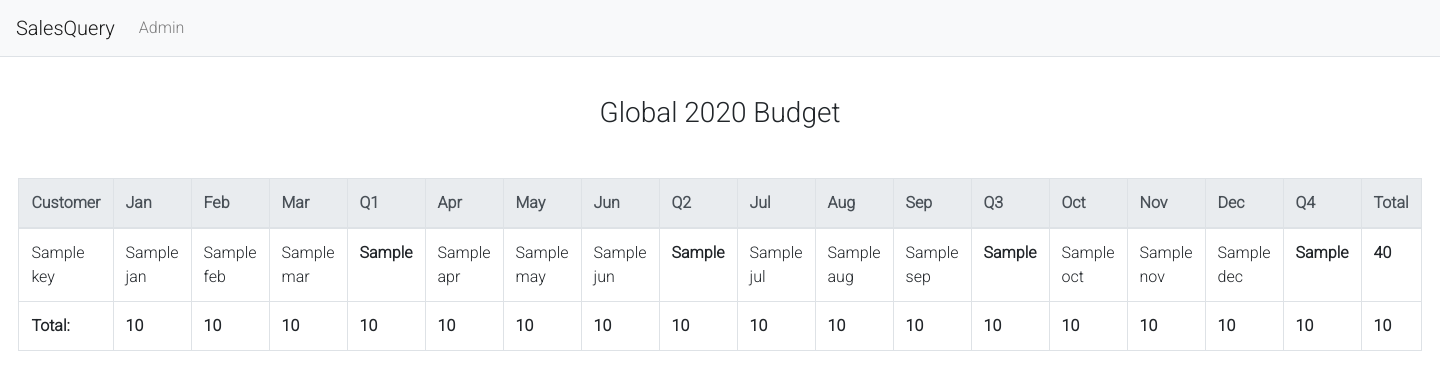
After one commit to anthonyvittoria/Ledger, a Django app: template templates/SalesQuery/budget_global_customer.html in a window 1440 px wide. The commit adds this page. Shown: the top 390 px of the page. Run offline with Django 3.2, Linux system fonts and the light colour scheme; the template is opened without the code that fills it: most values are stand-ins (such as "Sample title", 1, 10 or a date in 2020); some libraries are stand-ins or nearby versions.

Commit message:
Add global budget by customer view

```diff
--- /dev/null
+++ b/templates/SalesQuery/budget_global_customer.html
@@ -0,0 +1,83 @@
+{% extends 'SalesQuery/base.html' %} {% load static %}{% load humanize %}
+
+    {% block body%}
+        <h3 class="mt-5 text-center">Global {{ year }} Budget</h3>
+
+        {% if customer_data %}
+        <table class="table table-hover table-bordered sortable my-5 text-left">
+            <thead class="thead-light">
+                <tr>
+                    <th scope="col">Customer</th>
+                    <th scope="col">Jan</th>
+                    <th scope="col">Feb</th>
+                    <th scope="col">Mar</th>
+                    <th scope="col">Q1</th>
+                    <th scope="col">Apr</th>
+                    <th scope="col">May</th>
+                    <th scope="col">Jun</th>
+                    <th scope="col">Q2</th>
+                    <th scope="col">Jul</th>
+                    <th scope="col">Aug</th>
+                    <th scope="col">Sep</th>
+                    <th scope="col">Q3</th>
+                    <th scope="col">Oct</th>
+                    <th scope="col">Nov</th>
+                    <th scope="col">Dec</th>
+                    <th scope="col">Q4</th>
+                    <th scope="col">Total</th>
+                </tr>
+            </thead>
+            <tbody>
+                {% for key, value in customer_data.items %}
+                <tr>
+                    <td title="{{ key }}">{{ key|truncatechars:10 }}</td>
+                    <td>{{ value.jan }}</td>
+                    <td>{{ value.feb }}</td>
+                    <td>{{ value.mar }}</td>
+                    <td class="font-weight-bold">{{ value.q1 }}</td>
+                    <td>{{ value.apr }}</td>
+                    <td>{{ value.may }}</td>
+                    <td>{{ value.jun }}</td>
+                    <td class="font-weight-bold">{{ value.q2 }}</td>
+                    <td>{{ value.jul }}</td>
+                    <td>{{ value.aug }}</td>
+                    <td>{{ value.sep }}</td>
+                    <td class="font-weight-bold">{{ value.q3 }}</td>
+                    <td>{{ value.oct }}</td>
+                    <td>{{ value.nov }}</td>
+                    <td>{{ value.dec }}</td>
+                    <td class="font-weight-bold">{{ value.q4 }}</td>
+                    <td class="font-weight-bold">{{ value.q1|add:value.q2|add:value.q3|add:value.q4 }}</td>
+                </tr>
+                {% endfor %}
+                <tr data-disablesort="true">
+                    <td class="font-weight-bold">Total:</td>
+                    <td class="font-weight-bold">{{ jan_total }}</td>
+                    <td class="font-weight-bold">{{ feb_total }}</td>
+                    <td class="font-weight-bold">{{ mar_total }}</td>
+                    <td class="font-weight-bold">{{ q1_total }}</td>
+                    <td class="font-weight-bold">{{ apr_total }}</td>
+                    <td class="font-weight-bold">{{ may_total }}</td>
+                    <td class="font-weight-bold">{{ jun_total }}</td>
+                    <td class="font-weight-bold">{{ q2_total }}</td>
+                    <td class="font-weight-bold">{{ jul_total }}</td>
+                    <td class="font-weight-bold">{{ aug_total }}</td>
+                    <td class="font-weight-bold">{{ sep_total }}</td>
+                    <td class="font-weight-bold">{{ q3_total }}</td>
+                    <td class="font-weight-bold">{{ oct_total }}</td>
+                    <td class="font-weight-bold">{{ nov_total }}</td>
+                    <td class="font-weight-bold">{{ dec_total }}</td>
+                    <td class="font-weight-bold">{{ q4_total }}</td>
+                    <td class="font-weight-bold">{{ budget_total }}</td>
+                </tr>
+            </tbody>
+        </table>
+        {% endif %}
+
+        <script src="https://code.jquery.com/jquery-3.3.1.slim.min.js" integrity="sha384-q8i/X+965DzO0rT7abK41JStQIAqVgRVzpbzo5smXKp4YfRvH+8abtTE1Pi6jizo" crossorigin="anonymous"></script>
+        <script src="https://cdnjs.cloudflare.com/ajax/libs/popper.js/1.14.7/umd/popper.min.js" integrity="sha384-UO2eT0CpHqdSJQ6hJty5KVphtPhzWj9WO1clHTMGa3JDZwrnQq4sF86dIHNDz0W1" crossorigin="anonymous"></script>
+        <script src="{% static 'SalesQuery/bootstrap.bundle.js' %}"></script>
+
+        <!-- Add bootstrap-sortable -->
+        <script src="{% static 'SalesQuery/bootstrap-sortable.js' %}"></script>
+    {% endblock %}
--- a/templates/SalesQuery/index.html
+++ b/templates/SalesQuery/index.html
@@ -29,7 +29,7 @@
                 <a href="{% url 'cl_budget_region_sector' %}" class="dropdown-item">Sales by Region by Sector</a>
                 <div class="dropdown-divider"></div>
                 <a href="{% url 'cy_budget_global_plant' %}" class="dropdown-item">Global sales by Plant</a>
-                <a href="#" class="dropdown-item">Global sales by Customer</a>
+                <a href="{% url 'cy_budget_global_customer' %}" class="dropdown-item">Global sales by Customer</a>
                 <a href="#" class="dropdown-item">Global sales by Sector</a>
                 <a href="#" class="dropdown-item">Global sales by Region</a>
             </div>
--- a/urls.py
+++ b/urls.py
@@ -32,4 +32,8 @@ urlpatterns = [
         ### Global budget by Plant ###
         path('budget/global-plant/', views.cy_budget_global_plant, name='cy_budget_global_plant'),
         path('budget/global-plant/<int:year>', views.budget_global_plant, name='budget_global_plant'),
+
+        ### Global budget by Customer ###
+        path('budget/global-customer/', views.cy_budget_global_customer, name='cy_budget_global_customer'),
+        path('budget/global-customer/<int:year>', views.budget_global_customer, name='budget_global_customer'),
 ]
```
Also changed, not shown: templates/SalesQuery/cy_budget_global_customer.html (added, +19 -0 lines), views.py (+119 -0 lines).
